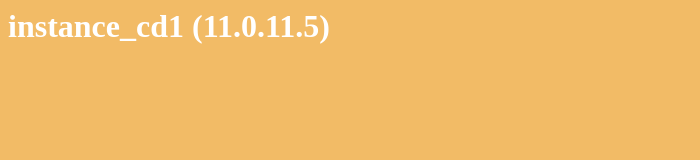
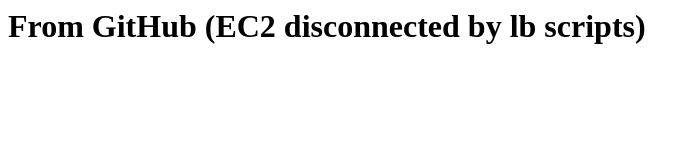
Before and after one commit to napbautista/update-web-page-lb-scripts, a plain HTML site: page web/index.html in a window 1280 px wide. Shown: the whole page, without its empty margins (0-700 px from the left). Drawn offline with Linux system fonts and the light colour scheme.

Commit message:
Update index.html

```diff
--- a/web/index.html
+++ b/web/index.html
@@ -1,5 +1,5 @@
 <html>
-<body bgcolor="#F2BB66">
-<h1 style="color:#FFFFFF;">instance_cd1 (11.0.11.5)</h1>
+<body bgcolor="FFFFFF">
+<h1 style="color:#000000;">From GitHub (EC2 disconnected by lb scripts)</h1>
 </body>
 </html>
```
